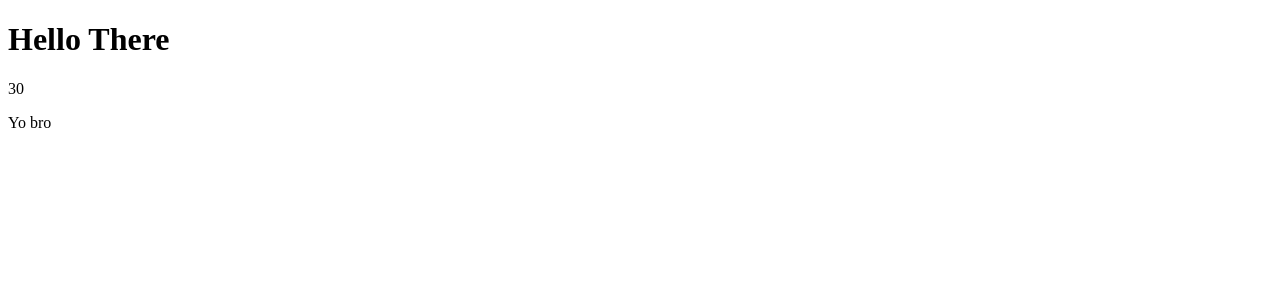
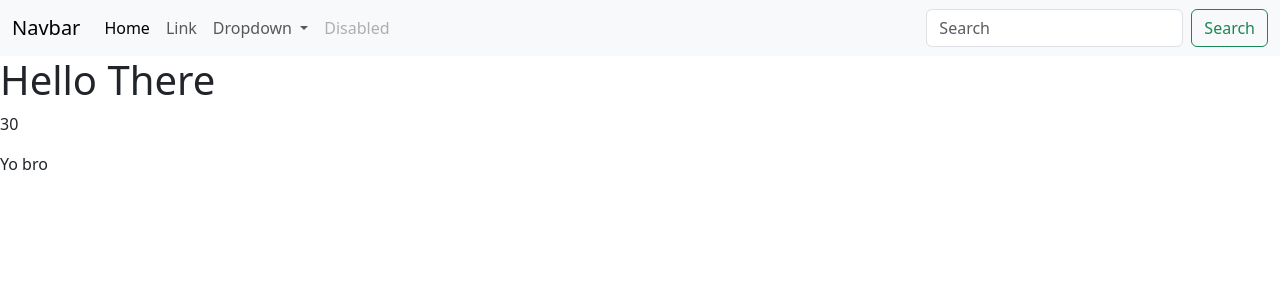
Before and after one commit to AkibDa/flask, a Flask app: page / in a window 1280 px wide. Shown: the top 300 px of the page. Run offline with Flask 3, Linux system fonts and the light colour scheme.

Commit message:
used html and installed bootstrap

```diff
--- /dev/null
+++ b/templates/base.html
@@ -0,0 +1,51 @@
+<!DOCTYPE html>
+<html lang="en">
+<head>
+  <meta charset="UTF-8">
+  <meta name="viewport" content="width=device-width, initial-scale=1.0">
+  <title>{% block title %}Flask App{% endblock  %}</title>
+  <link href="https://cdn.jsdelivr.net/npm/bootstrap@5.3.3/dist/css/bootstrap.min.css" rel="stylesheet" integrity="sha384-QWTKZyjpPEjISv5WaRU9OFeRpok6YctnYmDr5pNlyT2bRjXh0JMhjY6hW+ALEwIH" crossorigin="anonymous">
+</head>
+<body>
+  <nav class="navbar navbar-expand-lg bg-body-tertiary">
+    <div class="container-fluid">
+      <a class="navbar-brand" href="#">Navbar</a>
+      <button class="navbar-toggler" type="button" data-bs-toggle="collapse" data-bs-target="#navbarSupportedContent" aria-controls="navbarSupportedContent" aria-expanded="false" aria-label="Toggle navigation">
+        <span class="navbar-toggler-icon"></span>
+      </button>
+      <div class="collapse navbar-collapse" id="navbarSupportedContent">
+        <ul class="navbar-nav me-auto mb-2 mb-lg-0">
+          <li class="nav-item">
+            <a class="nav-link active" aria-current="page" href="#">Home</a>
+          </li>
+          <li class="nav-item">
+            <a class="nav-link" href="#">Link</a>
+          </li>
+          <li class="nav-item dropdown">
+            <a class="nav-link dropdown-toggle" href="#" role="button" data-bs-toggle="dropdown" aria-expanded="false">
+              Dropdown
+            </a>
+            <ul class="dropdown-menu">
+              <li><a class="dropdown-item" href="#">Action</a></li>
+              <li><a class="dropdown-item" href="#">Another action</a></li>
+              <li><hr class="dropdown-divider"></li>
+              <li><a class="dropdown-item" href="#">Something else here</a></li>
+            </ul>
+          </li>
+          <li class="nav-item">
+            <a class="nav-link disabled" aria-disabled="true">Disabled</a>
+          </li>
+        </ul>
+        <form class="d-flex" role="search">
+          <input class="form-control me-2" type="search" placeholder="Search" aria-label="Search">
+          <button class="btn btn-outline-success" type="submit">Search</button>
+        </form>
+      </div>
+    </div>
+  </nav>
+  {% block content %}
+
+  {% endblock %}
+  <script src="https://cdn.jsdelivr.net/npm/bootstrap@5.3.3/dist/js/bootstrap.bundle.min.js" integrity="sha384-YvpcrYf0tY3lHB60NNkmXc5s9fDVZLESaAA55NDzOxhy9GkcIdslK1eN7N6jIeHz" crossorigin="anonymous"></script>
+</body>
+</html>
--- a/templates/index.html
+++ b/templates/index.html
@@ -1,13 +1,7 @@
-<!DOCTYPE html>
-<html lang="en">
-<head>
-  <meta charset="UTF-8">
-  <meta name="viewport" content="width=device-width, initial-scale=1.0">
-  <title>Flask App</title>
-</head>
-<body>
-  <h1>Hello There</h1>
+{% extends "base.html" %}
+
+{% block content %}
+<h1>Hello There</h1>
   <p>{{myresult}}</p>
   <p>{{myvalue}}</p>
-</body>
-</html>
+{% endblock  %}
```
